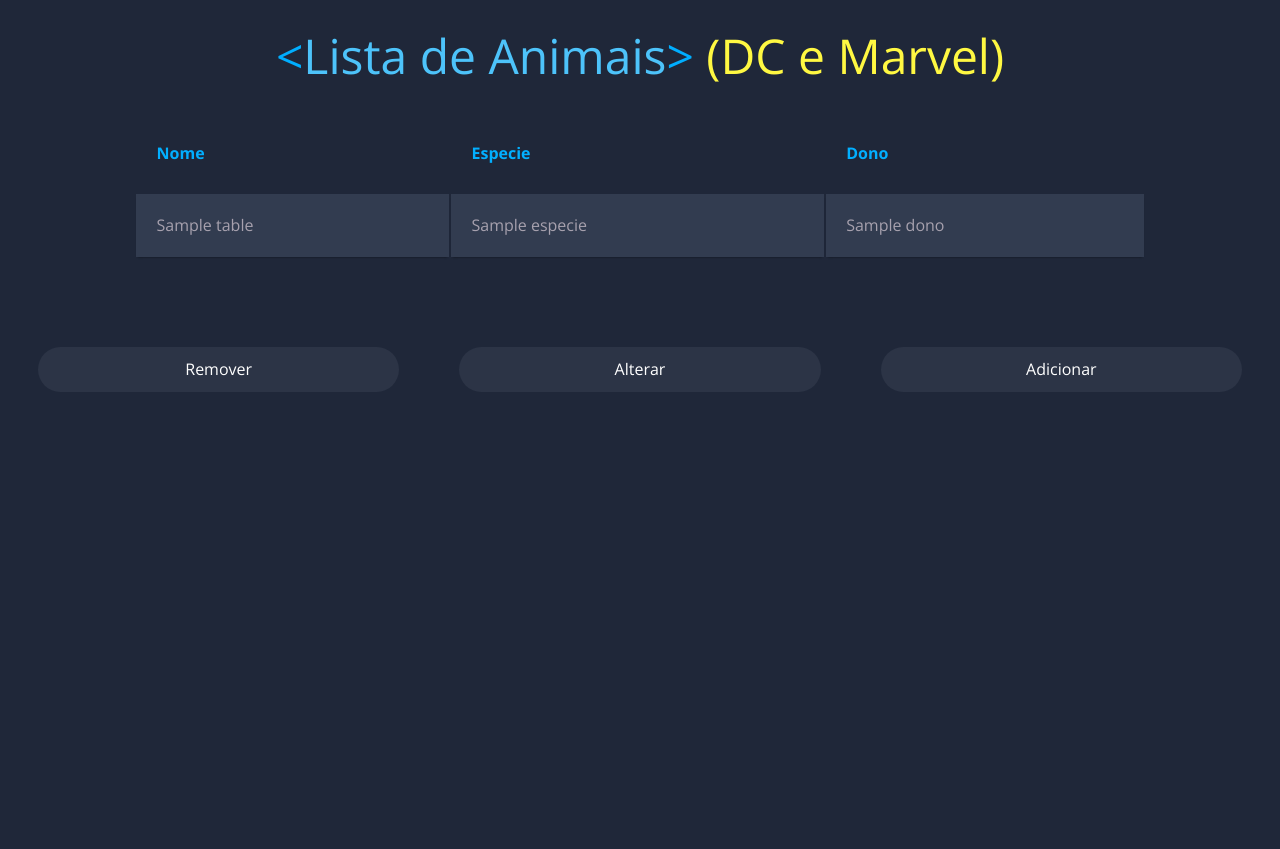
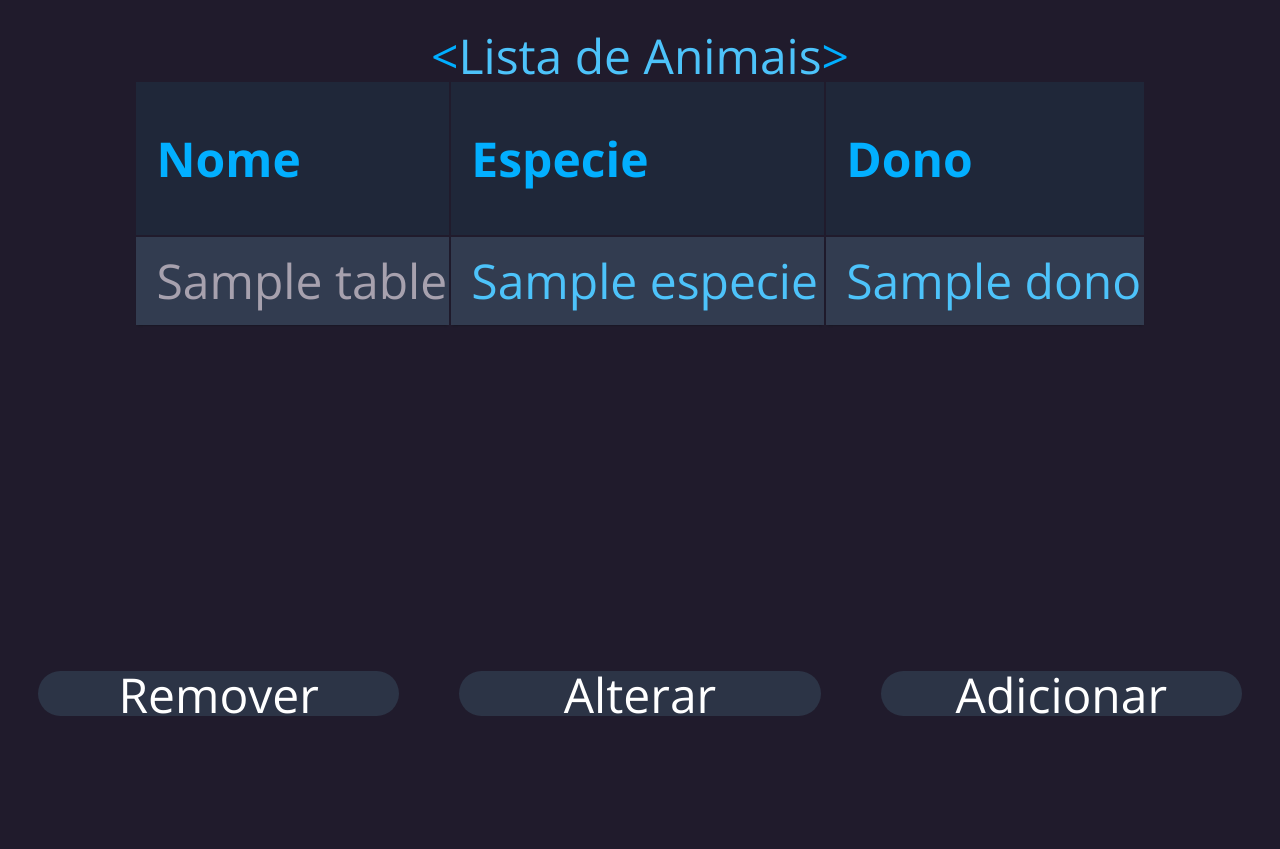
Before and after one commit to felipe-paes/teste, a Flask app: template templates/home.html in a window 1280 px wide. Before the commit the page ends 392 px from the top, so only its background shows below. Run offline with Flask 2, Linux system fonts and the light colour scheme; the template is opened without the code that fills it: most values are stand-ins (such as "Sample title", 1, 10 or a date in 2020).

Commit message:
finalizado

```diff
--- a/hotel.csv
+++ b/hotel.csv
@@ -1,3 +1,2 @@
 antonio,macaco,jose
-lila,cachorro,felipe
-macaco,ma,leao
+macaco,macaco,jose
--- a/static/main.css
+++ b/static/home.css
@@ -6,7 +6,7 @@
   font-weight: 300;
   line-height: 1.42em;
   color:#A7A1AE;
-  background-color:#1F2739;
+  background-color:#201b2c;
 }
 
 h1 {
--- a/templates/home.html
+++ b/templates/home.html
@@ -4,11 +4,11 @@
     <meta charset="UTF-8">
     <meta http-equiv="X-UA-Compatible" content="IE=edge">
     <meta name="viewport" content="width=device-width>, initial-scale=1.0">
-        <link rel="stylesheet" href='/static/main.css' />
+        <link rel="stylesheet" href='/static/home.css' />
     <title>Home</title>
 </head>
 <body>
-    <h1><span class="blue">&lt;</span>Lista de Animais<span class="blue">&gt;</span> <span class="yellow">(DC e Marvel)</pan></h1>
+    <h1><span class="blue">&lt;</span>Lista de Animais<span class="blue">&gt;</span>
         <table class="container">
             <thead>
                 <tr>
--- a/templates/insert.html
+++ b/templates/insert.html
@@ -9,8 +9,7 @@
 </head>
 <body>
     <div>
-        <h1 id="titulo">Adicione seu Herói</h1>
-        <p id="subtitulo">Complete as informações</p>
+        <h1 id="titulo">Adicione seu Animal</h1>
         <br>
     </div>
     {%block conteudo%}
```
